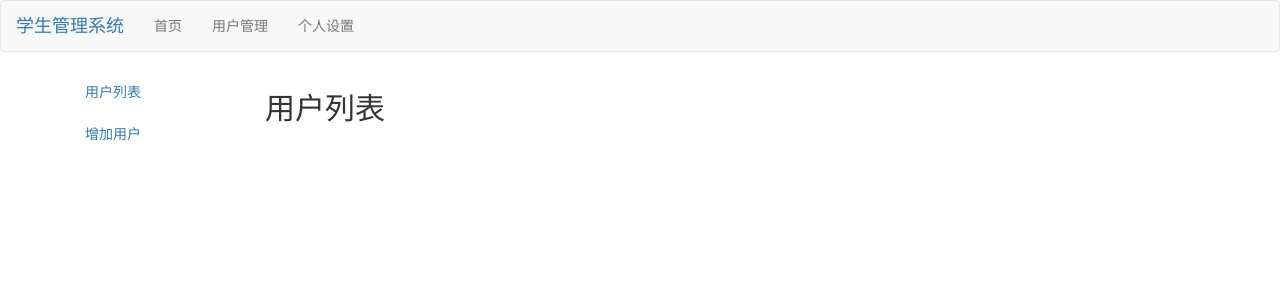
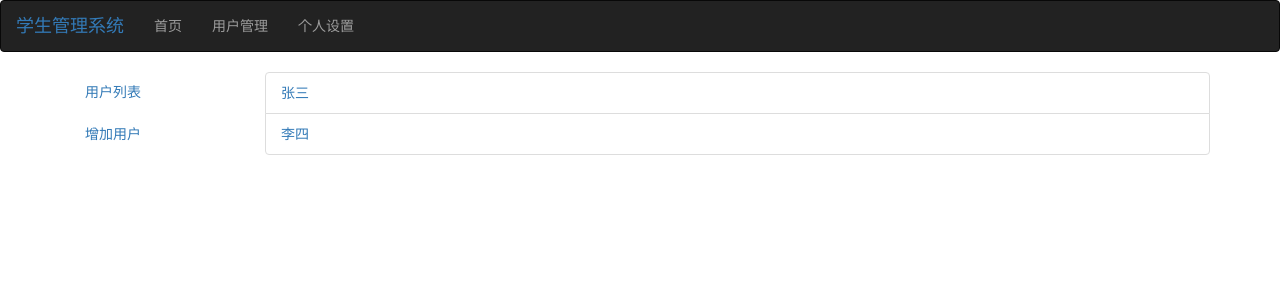
Before and after one commit to WangJia-mm/react-router-lesson-4, a React (Create React App) app: page /user/list in a window 1280 px wide. Shown: the top 300 px of the page. Built offline with nearby package versions, Linux system fonts and the light colour scheme; the HTML template or start-up script is replaced by a standard one.

Commit message:
4. 获取路径参数

```diff
--- a/src/App.js
+++ b/src/App.js
@@ -13,7 +13,7 @@ import Profile from './Profile';
 const App = () => (
     <Router>
         <div>
-            <div className="navbar navbar-default">
+            <div className="navbar navbar-inverse">
                 <div className="container-fluid">
                     <div className="navbar-header">
                         <div className="navbar-brand">
--- a/src/User.js
+++ b/src/User.js
@@ -1,11 +1,8 @@
 import React from 'react'
-import {
-    BrowserRouter as Router,
-    Route,
-    Link
-} from 'react-router-dom'
+import {Route, Link} from 'react-router-dom'
 import UserList from './UserList';
 import UserAdd from './UserAdd';
+import UserDetail from './UserDetail';
 const User = () => (
     <div className="row">
         <div className="col-md-2">
@@ -17,6 +14,7 @@ const User = () => (
         <div className="col-md-10">
             <Route path={`/user/list`} component={UserList}/>
             <Route path={`/user/add`} component={UserAdd}/>
+            <Route path={`/user/detail/:id`} component={UserDetail}/>
         </div>
     </div>
 )
--- a/src/UserAdd.js
+++ b/src/UserAdd.js
@@ -1,7 +1,7 @@
 import React from 'react'
-const Home = () => (
+const UserAdd = () => (
     <div>
         <h2>添加用户</h2>
     </div>
 )
-export default Home
+export default UserAdd
--- /dev/null
+++ b/src/UserDetail.js
@@ -0,0 +1,14 @@
+import React from 'react'
+export default class UserDetail extends React.Component{
+    render(){
+        let {match} = this.props;
+        return (
+            <div className="panel panel-default">
+                <div className="panel-body">
+                    ID:{match.params.id}
+                    姓名:
+                </div>
+            </div>
+        )
+    }
+}
--- a/src/UserList.js
+++ b/src/UserList.js
@@ -1,7 +1,17 @@
 import React from 'react'
-const Home = () => (
-    <div>
-        <h2>用户列表</h2>
-    </div>
+import {
+    BrowserRouter as Router,
+    Route,
+    Link
+} from 'react-router-dom'
+const UserList = () => (
+    <ul className="list-group">
+        <li className="list-group-item">
+            <Link to="/user/detail/1">张三</Link>
+        </li>
+        <li className="list-group-item">
+            <Link to="/user/detail/2">李四</Link>
+        </li>
+    </ul>
 )
-export default Home
+export default UserList
```
Also changed, not shown: 1 other file (tests, documents, lock files or other folders).
